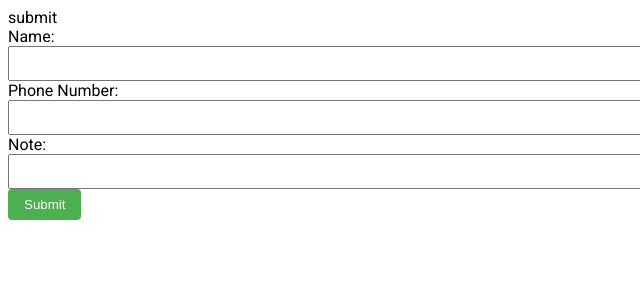
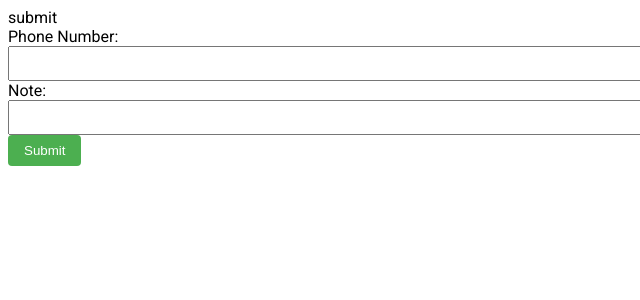
Before and after one commit to jarrensj/sti, a Next.js app: page /submit in a window 1280 px wide. Shown: the top 300 px of the page, without its empty margins (0-640 px from the left). Built offline with nearby package versions, Linux system fonts and the light colour scheme; no server answers.

Commit message:
remove name field in the submit form

```diff
--- a/components/Form.tsx
+++ b/components/Form.tsx
@@ -9,28 +9,25 @@ const supabaseUrl = process.env.NEXT_PUBLIC_SUPABASE_URL || ""
 const supabaseKey = process.env.NEXT_PUBLIC_SUPABASE_KEY || ""
 const supabase = createClient(supabaseUrl, supabaseKey)
 
-async function record(name:string, phoneNumber:string, note:string) {
+async function record(phoneNumber:string, note:string) {
     const { data, error } = await supabase
       .from('notes')
       .insert([
-        { name, phone_number: phoneNumber, note },
+        {phone_number: phoneNumber, note },
       ])
       .select()
 }
 
 const Form = () => {
-  const [name, setName] = useState<string>('');
   const [phoneNumber, setPhoneNumber] = useState<string>('');
   const [note, setNote] = useState<string>('');
   const [submitted, setSubmitted] = useState<boolean>(false);
 
   const handleSubmit = (e: React.FormEvent<HTMLFormElement>) => {
     e.preventDefault();
-    console.log({ name, phoneNumber, note });
-    record(name, phoneNumber, note);
+    record(phoneNumber, note);
 
     // clear form after submit
-    setName('');
     setPhoneNumber('');
     setNote('');
     setSubmitted(true);
@@ -39,17 +36,6 @@ const Form = () => {
   return (
     <div>
       <form onSubmit={handleSubmit} className={roboto.className}>
-        <div>
-          <label htmlFor="name">Name:</label>
-          <input
-            type="text"
-            id="name"
-            value={name}
-            onChange={(e) => setName(e.target.value)}
-            style={{ width: '100%', padding: '0.5rem' }}
-            required
-          />
-        </div>
         <div>
           <label htmlFor="phoneNumber">Phone Number:</label>
           <input
```
